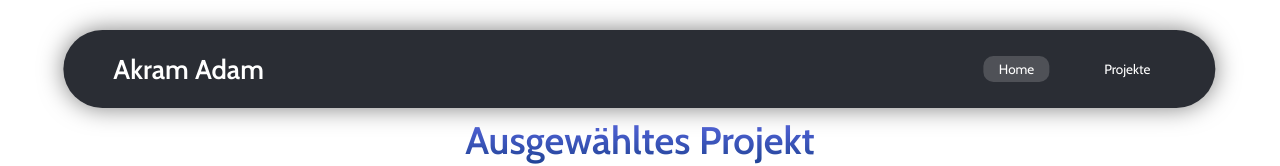
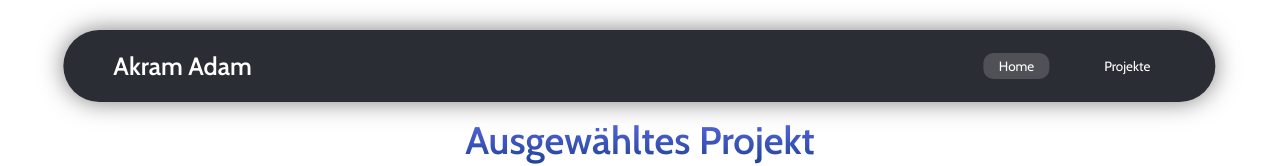
Before and after one commit to akramadam/portfolio-website, a React (Vite) app: page / in a window 1280 px wide. Shown: the top 166 px of the page. Built offline with nearby package versions, Linux system fonts and the light colour scheme.

Commit message:
adjustment

```diff
--- a/src/index.css
+++ b/src/index.css
@@ -144,7 +144,7 @@ body {
 
 .navbar_name{
   font-weight: 600;
-  font-size: clamp(0.8rem, calc(0.1rem + 2vw), 1.875rem);  /*30px, 1.563vw*/ ;
+  font-size: clamp(0.8rem, calc(0.1rem + 2vw), 1.563rem);  /*30px, 1.563vw*/ ;
   cursor: pointer;
   margin-left: 50px;
 
```
